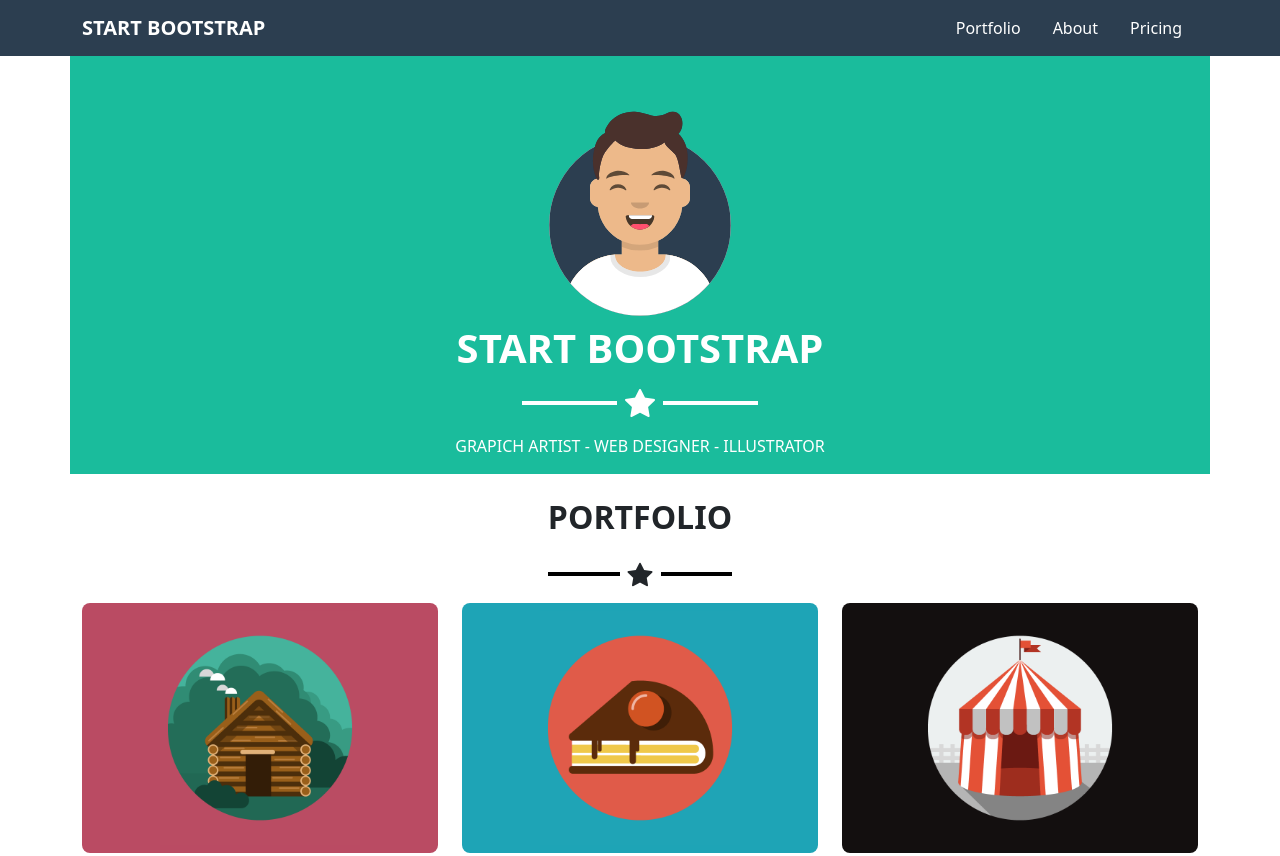
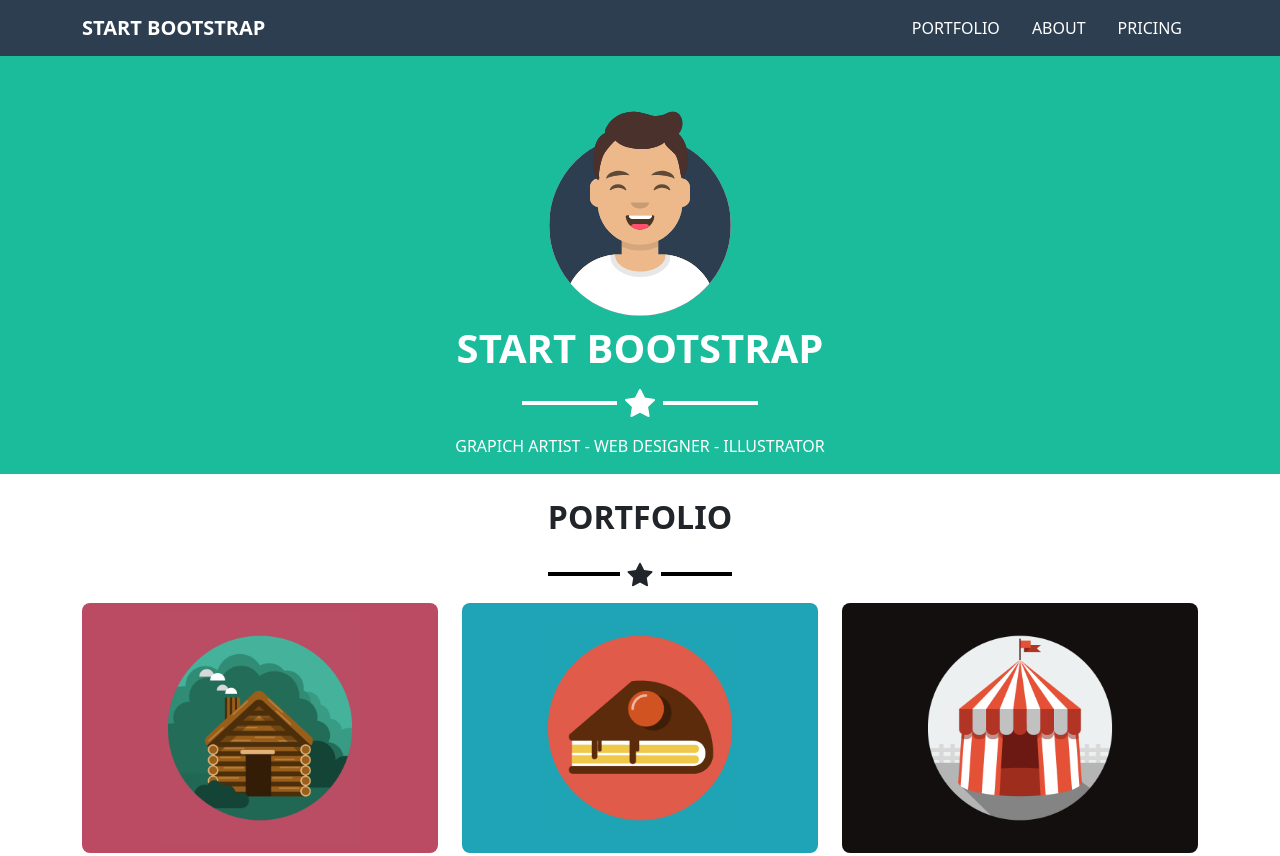
Before and after one commit to Hamza-bouzid/html-css-bootstrap-freelancer, a plain HTML site: page index.html in a window 1280 px wide. Shown: the top 856 px of the page. Drawn offline with nearby package versions, Linux system fonts and the light colour scheme.

Commit message:
piccola modifica

```diff
--- a/index.html
+++ b/index.html
@@ -18,7 +18,7 @@
           <span class="navbar-toggler-icon"></span>
         </button>
         <div class="collapse navbar-collapse justify-content-end" id="navbarNav">
-          <ul class="navbar-nav">
+          <ul class="navbar-nav text-uppercase">
             <li class="nav-item">
               <a class="nav-link active text-white" href="#">Portfolio</a>
             </li>
@@ -34,7 +34,7 @@
     </nav>
     <!--JUMBO-->
     <section>
-      <div class="container">
+      <div class="container-fluid">
         <div class="row jumbo hb-bc-green text-white flex-column justify-content-center align-items-center pt-5">
           <div class="col-4 d-flex justify-content-center">
             <img src="img/avatar.svg" />
```
